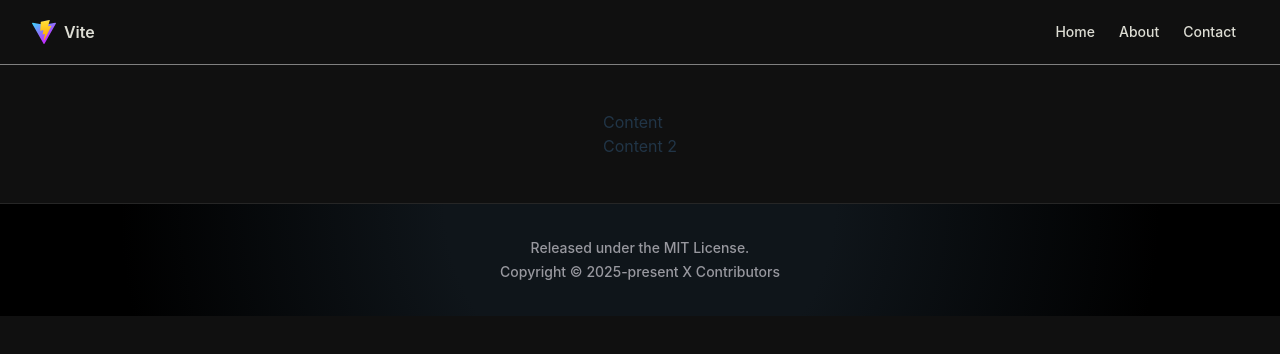
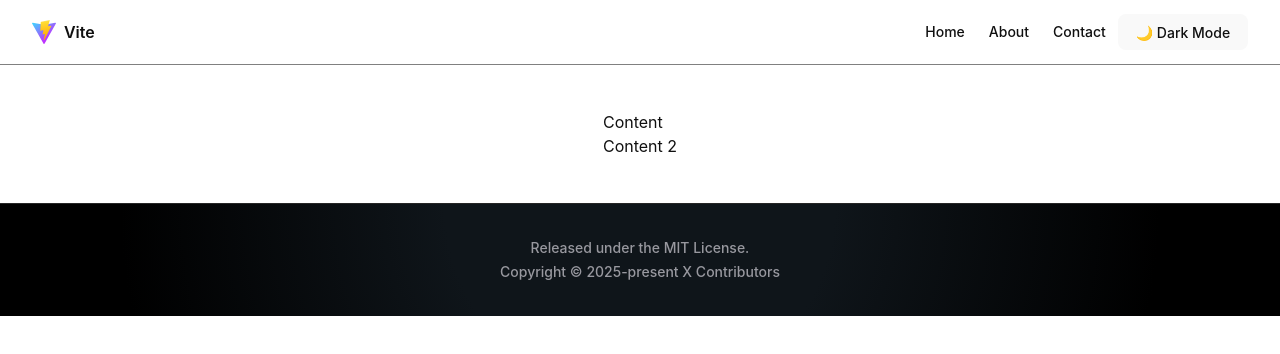
Before and after one commit to SupriyaGole/ui-template, a React (Vite) app: page / in a window 1280 px wide. Shown: the top 354 px of the page. Built offline with nearby package versions, Linux system fonts and the light colour scheme.

Commit message:
feat: Introduce theme switcher between dark and light theme

```diff
--- a/src/App.css
+++ b/src/App.css
@@ -1,29 +1,3 @@
 #root {
   width: 100%;
-  --layout-max-width: 1440px;
-  --nav-height: 64px;
-  --c-text-1: rgba(255, 255, 245, .86);
-  --c-text-2: #98989f;
-  --c-brand-lighter: #9499ff;
-  --nav-logo-height: 24px;
-  --z-index-footer: 10;
 }
-
-p {
-  margin: 0;
-}
-
-@keyframes logo-spin {
-  from {
-    transform: rotate(0deg);
-  }
-  to {
-    transform: rotate(360deg);
-  }
-}
-
-@media (prefers-reduced-motion: no-preference) {
-  a:nth-of-type(2) .logo {
-    animation: logo-spin infinite 20s linear;
-  }
-}
--- a/src/components/Header/Header.module.css
+++ b/src/components/Header/Header.module.css
@@ -6,6 +6,7 @@
     display: flex;
     justify-content: space-between;
     margin: 0 auto;
+    color: var(--c-text-1);
     max-width: calc(var(--layout-max-width) - var(--nav-height));
     height: var(--nav-height);
     pointer-events: auto;
@@ -18,6 +19,15 @@
   font-weight: 600;
   color: var(--c-text-1);
   height: var(--nav-height);
+}
+
+.themeSwitch {
+  font-size: 14px;
+  color: var(--c-text-1);
+  background-color: var(--button-bg);
+}
+.themeSwitch:focus {
+  outline: none;
 }
 
 .logo {
--- a/src/components/Header/Header.tsx
+++ b/src/components/Header/Header.tsx
@@ -1,8 +1,11 @@
 import Navigation from "../Navigation/Navigation";
 import styles from "./Header.module.css";
 import viteLogo from "/vite.svg";
+import { useTheme } from "../ThemeProvider/ThemeProvider";
 
 const Header = () => {
+  const { theme, toggleTheme } = useTheme();
+
   return (
     <header>
       <div className={styles.wrapper}>
@@ -16,6 +19,9 @@ const Header = () => {
           <div className={styles.content}>
             <div className={styles.contentBody}>
               <Navigation />
+              <button onClick={toggleTheme} className={styles.themeSwitch}>
+                {theme === "light" ? "🌙 Dark Mode" : "☀️ Light Mode"}
+              </button>
             </div>
           </div>
         </div>
--- a/src/components/Layout/Layout.tsx
+++ b/src/components/Layout/Layout.tsx
@@ -1,14 +1,17 @@
 import Footer from "../Footer/Footer";
 import Header from "../Header/Header";
+import { ThemeProvider } from "../ThemeProvider/ThemeProvider";
 import styles from "./Layout.module.css";
 
 const Layout = ({ children }: { children: React.ReactNode[] }) => {
   return (
-    <div className={styles.layout}>
-      <Header />
-      <main className={styles.main}>{children}</main>
-      <Footer />
-    </div>
+    <ThemeProvider>
+      <div className={styles.layout}>
+        <Header />
+        <main className={styles.main}>{children}</main>
+        <Footer />
+      </div>
+    </ThemeProvider>
   );
 };
 
--- a/src/components/Navigation/Navigation.module.css
+++ b/src/components/Navigation/Navigation.module.css
@@ -11,10 +11,7 @@
   line-height: var(--nav-height);
   font-size: 14px;
   font-weight: 500;
-  /* text-decoration: none; */
   color: var(--c-text-1);
-  /* font-size: 1rem;
-  transition: color 0.3s ease-in-out; */
 }
 
 .navLink:hover {
--- /dev/null
+++ b/src/components/ThemeProvider/ThemeProvider.tsx
@@ -0,0 +1,29 @@
+import { createContext, useContext, useEffect, useState, ReactNode } from "react";
+
+// Context API
+const ThemeContext = createContext({
+  theme: "light",
+  toggleTheme: () => {},
+});
+
+// ThemeProvider Component
+export const ThemeProvider = ({ children }: { children: ReactNode }) => {
+  const savedTheme = localStorage.getItem("theme") as "light" | "dark" | null;
+  const [theme, setTheme] = useState<"light" | "dark">(savedTheme || "light");
+
+  useEffect(() => {
+    document.documentElement.setAttribute("data-theme", theme);
+    localStorage.setItem("theme", theme);
+  }, [theme]);
+
+  const toggleTheme = () => setTheme((prev) => (prev === "light" ? "dark" : "light"));
+
+  return (
+    <ThemeContext.Provider value={{ theme, toggleTheme }}>
+      {children}
+    </ThemeContext.Provider>
+  );
+};
+
+// Custom Hook
+export const useTheme = () => useContext(ThemeContext);
--- a/src/index.css
+++ b/src/index.css
@@ -5,12 +5,27 @@
 
   color-scheme: light dark;
   color: rgba(255, 255, 255, 0.87);
-  background-color: #242424;
 
   font-synthesis: none;
   text-rendering: optimizeLegibility;
   -webkit-font-smoothing: antialiased;
   -moz-osx-font-smoothing: grayscale;
+
+  --bg-color: #101010;
+  --layout-max-width: 1440px;
+  --nav-height: 64px;
+  --c-text-1: #ffffff;
+  --c-text-2: #98989f;
+  --c-brand-lighter: #9499ff;
+  --nav-logo-height: 24px;
+  --z-index-footer: 10;
+  --button-bg: #333;
+}
+
+[data-theme="light"] {
+  --c-text-1: #101010;
+  --bg-color: #ffffff;
+  --button-bg: #f9f9f9;
 }
 
 body {
@@ -18,7 +33,8 @@ body {
   display: flex;
   min-width: 320px;
   min-height: 100vh;
-  background-color: #101010;
+  color: var(--c-text-1);
+  background-color: var(--bg-color);
 }
 
 a {
@@ -37,7 +53,7 @@ button {
   font-size: 1em;
   font-weight: 500;
   font-family: inherit;
-  background-color: #1a1a1a;
+  background-color: var(--button-bg);
   cursor: pointer;
   transition: border-color 0.25s;
 }
@@ -47,6 +63,10 @@ button:hover {
 button:focus,
 button:focus-visible {
   outline: 4px auto -webkit-focus-ring-color;
+}
+
+p {
+  margin: 0;
 }
 
 @media (prefers-color-scheme: light) {
```
